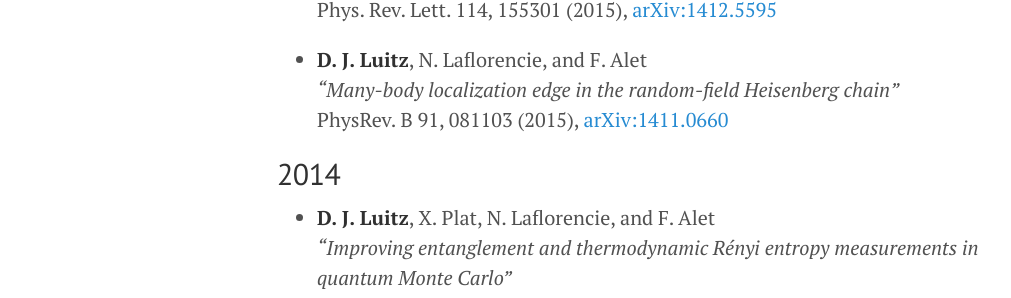
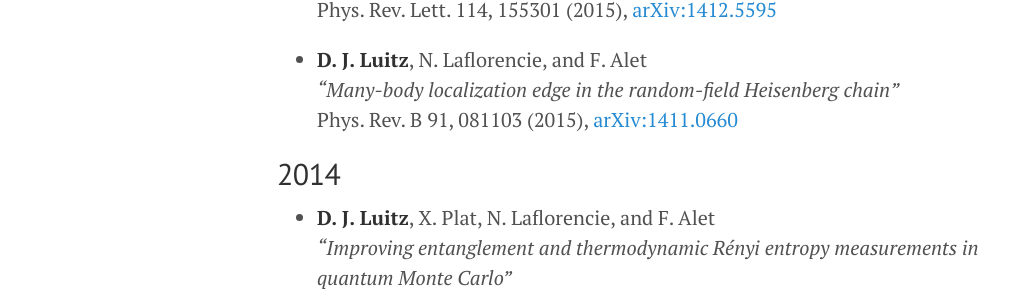
Before and after one commit to dluitz/dluitz.github.io, a Jekyll site: the page built from publications.md, in a window 1280 px wide and 900 px high, scrolled down 978 px. Shown: the part 154-452 px from the top of the window, without its empty margins (3-1014 px from the left). Built offline with Jekyll 4.4.1, drawn with Linux system fonts in a browser that asks for light colours.

Commit message:
[website] publication list update

```diff
--- a/publications.md
+++ b/publications.md
@@ -38,7 +38,7 @@ Phys. Rev. Lett. 114, 155301 (2015), [arXiv:1412.5595](http://arxiv.org/abs/1412
 
 +  **D. J. Luitz**, N. Laflorencie, and F. Alet
 *“Many-body localization edge in the random-field Heisenberg chain”*
-PhysRev. B 91, 081103 (2015), [arXiv:1411.0660](http://arxiv.org/abs/1411.0660)
+Phys. Rev. B 91, 081103 (2015), [arXiv:1411.0660](http://arxiv.org/abs/1411.0660)
 
 
 2014
```
